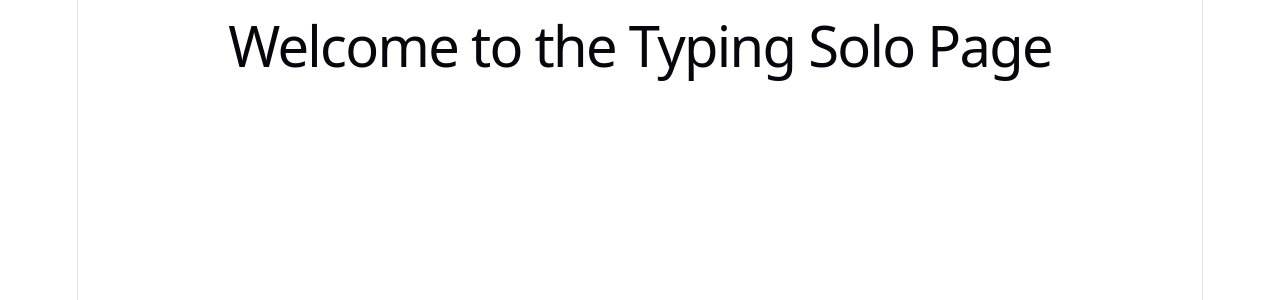
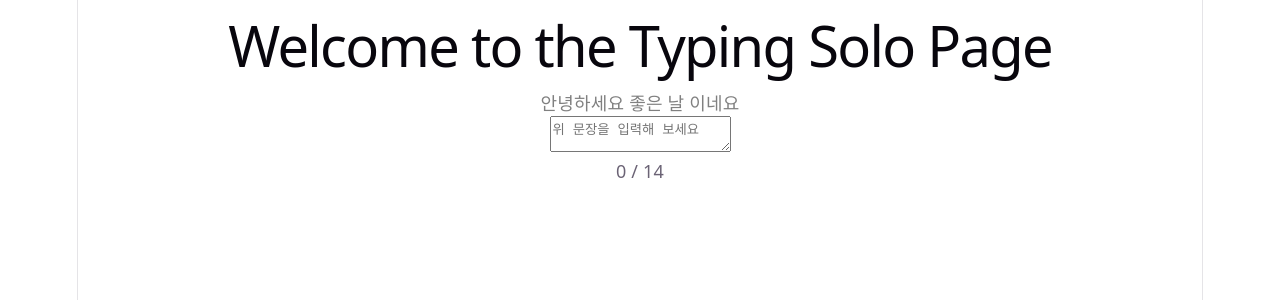
Before and after one commit to Jangseun/Glitter, a React (Vite) app in the folder front/: page /typing/solo in a window 1280 px wide. Shown: the top 300 px of the page. Built offline with nearby package versions, Linux system fonts and the light colour scheme.

Commit message:
타자연습 기본 기능 구현

```diff
--- a/front/src/pages/Home.jsx
+++ b/front/src/pages/Home.jsx
@@ -5,6 +5,7 @@ const Home = () => {
     return(
         <div>
             <h1>Welcome to the Home Page</h1>
+            <h2>장승원 가위바위보 겁나 모다네</h2>
 
             <Link to="/typing/solo">Go to Typing Solo</Link>
             <br />
--- a/front/src/pages/TypingSolo.jsx
+++ b/front/src/pages/TypingSolo.jsx
@@ -1,8 +1,53 @@
+import { useState } from "react";
+
+
 
 const TypingSolo = () => {
+    const tText = "안녕하세요 좋은 날 이네요";
+
+    const [inputText, setInputText] = useState("");
+
+    const handleChange = (e) => {
+        setInputText(e.target.value);
+
+        if (e.target.value === tText){
+            setInputText('');
+        }
+    }
+
     return(
         <div>
             <h1>Welcome to the Typing Solo Page</h1>
+
+            <p>{tText.split('').map((char, index) => {
+                let color = 'black';
+
+                if (inputText[index] === undefined) {
+                    color = 'gray';
+                }
+                else if ( inputText[index] === char) {
+                    color = 'green';
+                }
+                else{
+                    color = 'red';
+                }
+
+                return (
+                    <span key={index} style={{ color }}>
+                        {char}
+                    </span>
+                )
+            })}
+            </p>
+
+            <textarea
+                value={inputText}
+                onChange={handleChange}
+                placeholder="위 문장을 입력해 보세요"
+            />
+
+            <p>{inputText.length} / {tText.length}</p>
+
         </div>
     )
 }
```
